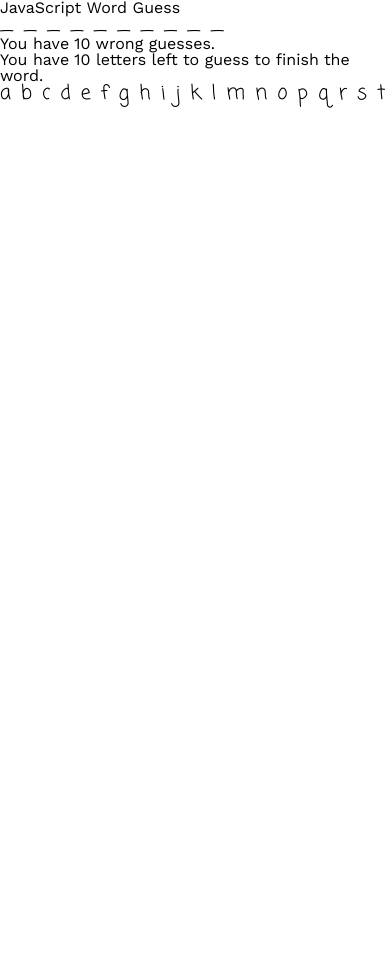
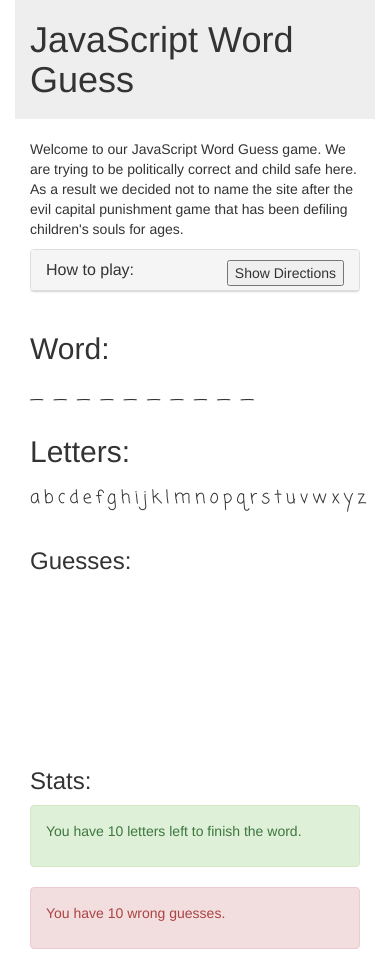
Before and after one commit to jeremiahscanlon/hangman, a PHP site: page / in a window 390 px wide; the page is wider, and only the part inside the window is pictured. Before the commit the page ends 108 px from the top of that part, so only its background shows below. Run offline with PHP 8.4, Linux system fonts and the light colour scheme; some libraries are stand-ins or nearby versions.

Commit message:
working beta done

```diff
--- a/assets/css/custom.css
+++ b/assets/css/custom.css
@@ -7,30 +7,73 @@ body {
 	position: relative;
 }
 
-#overlay{
-  position: fixed;
-  top: 0;
-  left: 0;
-  height: 100%;
-  width: 100%;
-  z-index: 10;
-  background-color: rgba(0,0,0,0.5);
+
+.header {
+	background-color: #eee;
+	padding: 20px;
+	width:100%;
+	margin-bottom: 20px;
+}
+.header h1 {
+	margin: 0px;
 }
 
-#overlay button {
-	margin: 20px;
+.panel-title {
+	display: inline-block;
+}
+
+.directions ul li {
+	list-style-type: circle;
+	color: #999;
+	margin-left: 20px;
 }
 
 #alphabet p, #word p {
 	letter-spacing: 10px;
 	font-size: 20px;
 	font-family: 'Coming Soon', Arial, sans-serif;
+	line-height: 40px;
 }
 
 .wrong {
+	font-family: 'Work Sans', sans-serif;
 	color:red;
 }
 
 .correct {
+	font-family: 'Work Sans', sans-serif;
 	color:green;
 }
+
+.guessLog, .alerts {
+	height: 200px;
+}
+
+#guessLog {
+	overflow-y: scroll;
+	overflow-x: hidden;
+	height: 150px;
+}
+
+#guessLog ul li {
+	list-style-type: none;
+	color: #999;
+}
+
+#guessLog ul li:first-child {
+    color: #000;
+    outline: 1px solid black;
+}
+
+@media screen and (max-width: 1088px) {
+	#alphabet p {
+	    letter-spacing: 6px;
+	}
+}
+
+@media screen and (max-width: 571px) {
+	#alphabet p {
+		letter-spacing: 4px;
+	    font-size: 18px;
+	}
+}
--- a/assets/js/javascript.js
+++ b/assets/js/javascript.js
@@ -1,79 +1,162 @@
+
+//create the array of words, choose a random word, and display to the console
 var words = ['method', 'function', 'statement', 'syntax', 'debugger', 'variable', 'javascript', 'argument', 'element', 'semicolon', 'boolean', 'integer', 'operator', 'expression'];
-var alphabet = ['a','b','c','d','e','f','g','h','i','j','k','l','m','n','o','p','q','r','s','t','u','v','w','x','y','z'];
+var playWord = words[Math.floor(Math.random() * words.length)];
+console.log('The word is: \"'+playWord+'\". Hope you are happy now, cheater.');
 
-var playWord = words[Math.floor(Math.random() * words.length)];
-
-console.log(playWord);
-
+//create the array of spaces and display it in html
 var spaces = [];
 for (var i = 0; i < playWord.length; i++) {
  	spaces[i] = '_'
 }
-
 var word = '<p> ' + spaces.join('') + ' </p>';
 document.querySelector('#word').innerHTML = word;
 
+//create the array for the alphabet and display it in html
+var alphabet = ['a','b','c','d','e','f','g','h','i','j','k','l','m','n','o','p','q','r','s','t','u','v','w','x','y','z'];
 var alphaId = '<p> ' + alphabet.join('') + ' </p>';
 document.querySelector('#alphabet').innerHTML = alphaId;
 
+//create the wrongCounter and display with message in html
 var wrongCounter = 10;
 var wrong = '<p>You have ' + wrongCounter + ' wrong guesses.</p>';
 document.querySelector('#alertWrong').innerHTML = wrong;
 
+//create the correctCounter and display with message in html
 var correctCounter = playWord.length;
-var alertRight = '<p>You have ' + correctCounter + ' letters left to guess to finish the word.</p>';
+var alertRight = '<p>You have ' + correctCounter + ' letters left to finish the word.</p>';
 document.querySelector('#alertRight').innerHTML = alertRight;
+
+// reload the page when the startAgain button is pushed
+function startAgain() {
+	location.reload();
+}
+
+// toggle visibility by div alphaId
+function toggle_visibility(id) {
+   var e = document.getElementById(id);
+   if(e.style.display == 'none'){
+      e.style.display = 'block';
+   } else {
+      e.style.display = 'none';
+   }
+}
+
+// create guessLog and guessLogReverse
+var guessLogCount = -1;
+var guessLog = [];
+var guessLogReverse = ['holder'];
+
 
 document.onkeypress = function (event) {
 
-	//if () {
+	// capture the users guess, display it in html
 	var userGuess = String.fromCharCode(event.keyCode).toLowerCase();
+	var guess = 'You guessed: ' + userGuess;
 
-		var guess = '<p>You guessed: ' + userGuess + '</p>';
-		document.querySelector('#guessed').innerHTML = guess;
+	// Build the guess Log by saving the guess, reversing the order, and print to html
+	guessLogCount++;
+	guessLog[guessLogCount] = guess;
+	for (var i = 0; i < guessLog.length; i++) {
+		guessLogReverse[i] = guessLog[Math.abs(i-guessLog.length+1)]
+	}
+	var guessLogDisplay = '<ul><li>' + guessLogReverse.join('</li><li>') + '</li></ul>';
+	document.querySelector('#guessLog').innerHTML = guessLogDisplay;
 
+
+	// get the index of the guess in the alphabet array to see if the guess still exists
 	var j = alphabet.indexOf(userGuess);
+	if (j >= 0) {
+		// see if the guess is in the word
 		if (playWord.indexOf(userGuess) >= 0) {
-				alphabet[j]= '<span class="correct">_</span>'
-				document.getElementById('nice').style.display = "block";
-				var nice = '<p>Nice!</p>';
+			// replace the letter in the alphabet array with the green check
+			alphabet[j]= '<span class="correct">&#9745;</span>'
+
+			// Hide the nope message and show the nice
+			document.querySelector('#nope').style.display = "none";
+			var nice = '<p>Nice Guess!</p>';
 			document.querySelector('#nice').innerHTML = nice;
-				correctCounter = correctCounter - 1;
+			document.querySelector('#nice').style.display = "block";
+
+			// reflect the letter in the spaces array
+			for (var i = 0; i < playWord.length; i++) {
+				if (playWord[i] == userGuess) {
+					spaces[i] = userGuess;
+				}
+			}
+
+			// adjust correctCounter
+			correctCounter = 0;
+			for (var i = 0; i < spaces.length; i++) {
+				if (spaces[i]=='_') {
+					correctCounter++;
+				}
+			}
+
+			// get the right pluarlization and message for the correctCounter
 			if (correctCounter > 1){
-					var alertRight = '<p>You have ' + correctCounter + ' letters left to guess to finish the word.</p>';
+				var alertRight = '<p>You have ' + correctCounter + ' letters left to finish the word.</p>';
 			} else {
-					var alertRight = '<p>You have ' + correctCounter + ' letter left to guess to finish the word. Concentrate!</p>';
+				var alertRight = '<p>You have ' + correctCounter + ' letter left to finish the word. Concentrate!</p>';
 			}
+			// display correctCounter
 			document.querySelector('#alertRight').innerHTML = alertRight;
-				document.getElementById('nice').style.display = "none";
+
 		} else {
-				alphabet[j]= '<span class="wrong">X</span>'
+			// replace the guess in the alphabet with the red x
+			alphabet[j]= '<span class="wrong">&#9746;</span>'
+
+			// adjust wrongCounter
 			wrongCounter = wrongCounter - 1;
+
+			// get the right pluarlization and message for the wrongCounter
 			if (wrongCounter > 1){
 				var alertWrong = '<p>You have ' + wrongCounter + ' wrong guesses left. Be Careful!</p>';
 			} else {
 				var alertWrong = '<p>You have ' + wrongCounter + ' wrong guess left. Choose Wisely!</p>';
 			}
 			document.querySelector('#alertWrong').innerHTML = alertWrong;
-				document.getElementById('nice').style.display = "none";
+
+			// hide the nice message and show the nope
+			document.querySelector('#nice').style.display = "none";
+			var nope = '<p>Not part of the word.</p>';
+			document.querySelector('#nope').innerHTML = nope;
+			document.querySelector('#nope').style.display = "block";
+
+		}
+	} else {
+		// alert that you have already guessed that
+		alert('You guessed that already, or your not hitting letters.\n\nTry again.');
 	}
 
+	// display the adjusted alphabet array
 	var alphaId = '<p> ' + alphabet.join('') + ' </p>';
 	document.querySelector('#alphabet').innerHTML = alphaId;
 
-		for (var i = 0; i < playWord.length; i++) {
-			if (playWord[i] == userGuess) {
-				spaces[i] = userGuess;
+	// display the adjusted spaces array
+	var word = '<p> ' + spaces.join('') + ' </p>';
+	document.querySelector('#word').innerHTML = word;
+
+	// check if they have lost
+	if (wrongCounter == 0) {
+		// display negative notice
+		var lostQuestion = confirm('Sorry, you ran out of guesses before finishing the word.\n\nThe word was: \"'+playWord+'\".\nTold you this was a \"JavaScript\" word guess game.\n\nWould you like to play again?');
+		if (lostQuestion == true) {
+			location.reload();
+		} else {
+			document.querySelector("#startAgain").style.display = "block";
 		}
 	}
 
-		var word = '<p> ' + spaces.join('') + ' </p>';
-		document.querySelector('#word').innerHTML = word;
-	} //else {
-		//document.querySelector('#word').innerHTML = word;
-	//}
-//}
-
-function startAgain() {
+	//check if they have won
+	if (correctCounter == 0) {
+		// display positive notice
+		var wonQuestion = confirm('Congrats, you guessed the word!\n\nWould you like to play again?');
+		if (wonQuestion == true) {
+			location.reload();
+		} else {
+			document.querySelector("#startAgain").style.display = "block";
+		}
+	}
 
 }
--- a/index.html
+++ b/index.html
@@ -1,24 +1,90 @@
 <!DOCTYPE html>
 <html>
 <head>
+	<meta charset="utf-8">
+    <meta http-equiv="X-UA-Compatible" content="IE=edge">
+    <meta name="viewport" content="width=device-width, initial-scale=1">
 	<title>JavaScript Word Guess Game</title>
 	<link rel="stylesheet" type="text/css" href="assets/css/reset.css">
 	<link rel="stylesheet" type="text/css" href="assets/css/custom.css">
+	<link rel='stylesheet' type='text/css' href='https://fonts.googleapis.com/css?family=Coming+Soon|Work+Sans:400,300,500,600,700' >
 	<link rel="stylesheet" href="https://maxcdn.bootstrapcdn.com/font-awesome/4.5.0/css/font-awesome.min.css">
-	<link href='https://fonts.googleapis.com/css?family=Coming+Soon|Work+Sans:400,300,500,600,700' rel='stylesheet' type='text/css'>
+	<link rel="stylesheet" href="https://maxcdn.bootstrapcdn.com/bootstrap/3.3.6/css/bootstrap.min.css" integrity="sha384-1q8mTJOASx8j1Au+a5WDVnPi2lkFfwwEAa8hDDdjZlpLegxhjVME1fgjWPGmkzs7" crossorigin="anonymous">
 </head>
 <body>
-	<h1>JavaScript Word Guess</h1>
-	<div id="word"></div>
-	<div id="picture"></div>
-	<div id="guessed"></div>
-	<div id="alertWrong"></div>
-	<div id="alertRight"></div>
-	<div id="nice"></div>
-	<div id="alphabet"></div>
-	<div id="overlay" style="display: none;"><button id='startAgain' value='Try Again' onclick="startAgain();">Try Again</button></div>
+	<div class="container">
+		<div class="row-fluid">
+			<div class="col-md-12 header">
+				<h1>JavaScript Word Guess</h1>
+			</div>
+		</div>
+		<div class="row-fluid">
+			<div class="col-md-4 directions">
+				<p>Welcome to our JavaScript Word Guess game. We are trying to be politically correct and child safe here. As a result we decided not to name the site after the evil capital punishment game that has been defiling children's souls for ages.</p>
+				<button id='startAgain' style="display: none;" value='Try Again' onclick="startAgain();">Try Again</button>
+			</div>
+			<div class="col-md-8 directions">
+				<div class="panel panel-default">
+				  <div class="panel-heading">
+				    <h3 class="panel-title">How to play:</h3><button class="pull-right" onclick="toggle_visibility('panel-body');">Show Directions</button>
+				  </div>
+				  <div class="panel-body" id="panel-body" style="display: none;">
+				  	<ul>
+					    <li>A word is chosen at random from a list.</li>
+						<li>The number of letters of the word is represented by the spaces in the word section.</li>
+						<li>Guess a letter by hitting a key on your keyboard.</li>
+						<li>If you guess correctly the letter will show in it's spot in the word section.</li>
+						<li>You have ten wrong guesses before you lose.</li>
+						<li>Non-letters and anything you guessed already will not count as a wrong guess.</li>
+						<li>You can see how many wrong guess you have and letters you need to finish the word in the stats section.</li>
+						<li>To restart the game simply refresh the page.</li>
+					</ul>
+				  </div>
+				</div>
+			</div>
+		</div>
+		<div class="clearfix"></div>
+		<div class="row-fluid">
 
-	<script type="text/javascript" src="assets/js/javascript.js"></script>
+		</div>
+		<div class="clearfix"></div>
+		<div class="row-fluid">
+			<div class="col-md-6">
+				<div class="holder">
+					<h2>Word:</h2>
+					<div id="word"></div>
+				</div>
+			</div>
+			<div class="col-md-6">
+				<div class="holder">
+					<h2>Letters:</h2>
+					<div id="alphabet"></div>
+				</div>
+			</div>
+		</div>
+		<div class="clearfix"></div>
+		<div class="row-fluid">
+			<div class="col-md-6 guessLog">
+				<h3>Guesses:</h3>
+				<div id="guessLog"></div>
+			</div>
+			<div class="col-md-6 alerts">
+				<h3>Stats:</h3>
+				<div class="alert alert-success" role="alert">
+					<div id="alertRight"></div>
+					<div id="nice"></div>
+				</div>
+				<div class="alert alert-danger" role="alert">
+					<div id="alertWrong"></div>
+					<div id="nope"></div>
+				</div>
+			</div>
+		</div>
 
+		<script type="text/javascript" src="assets/js/javascript.js"></script>
+		<!-- bootstrap javascript -->
+		<script src="https://ajax.googleapis.com/ajax/libs/jquery/1.11.3/jquery.min.js"></script>
+	    <script src="https://maxcdn.bootstrapcdn.com/bootstrap/3.3.6/js/bootstrap.min.js" integrity="sha384-0mSbJDEHialfmuBBQP6A4Qrprq5OVfW37PRR3j5ELqxss1yVqOtnepnHVP9aJ7xS" crossorigin="anonymous"></script>
+	</div>
 </body>
 </html>
```
Lines whose indentation alone changed are shown as unchanged.
